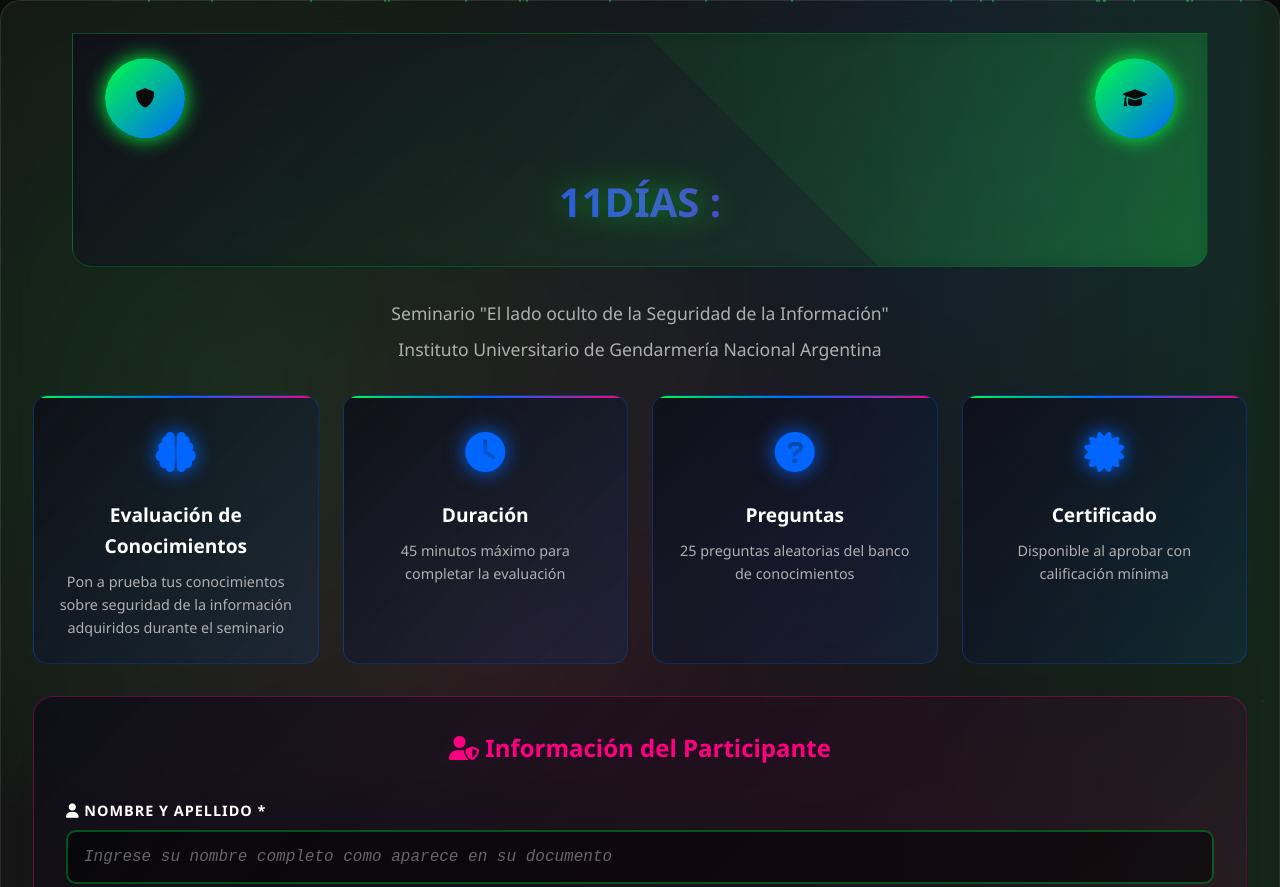
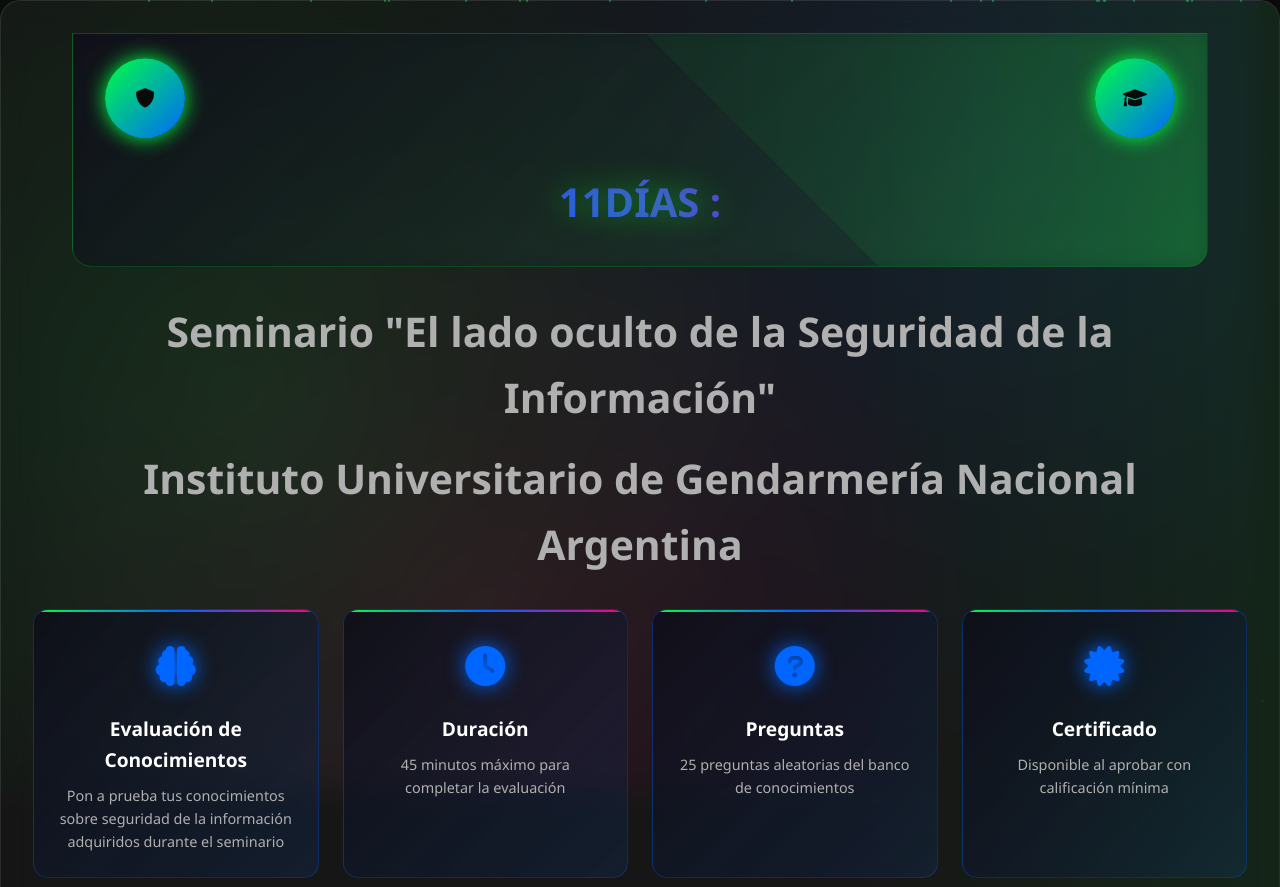
Before and after one commit to canaric/cyberevaluacion, a website: page index.html in a window 1280 px wide. Shown: the top 887 px of the page. Drawn offline with nearby package versions, Linux system fonts and the light colour scheme.

Commit message:
Update styles.css

```diff
--- a/styles.css
+++ b/styles.css
@@ -169,13 +169,16 @@
     50% { background-position: 100% 50%; }
 }
 
-.subtitle {
-    text-align: center;
-    color: var(--text-secondary);
-    font-size: 1.1rem;
-    margin-top: 0.5rem;
-    position: relative;
-    z-index: 2;
+.subtitle{
+  display: block;
+  width: 100%;                 /* ocupa todo el ancho del panel */
+  text-align: center;
+  color: var(--text-secondary);/* mismo color que ya tenés */
+  font-weight: 800;            /* negrita */
+  font-size: clamp(1.6rem, 2.2vw + 0.8rem, 2.8rem); /* más grande y responsive */
+  margin: 1rem 0 0.75rem;
+  position: relative;
+  z-index: 2;
 }
 
 /* Contenedor principal */
```
